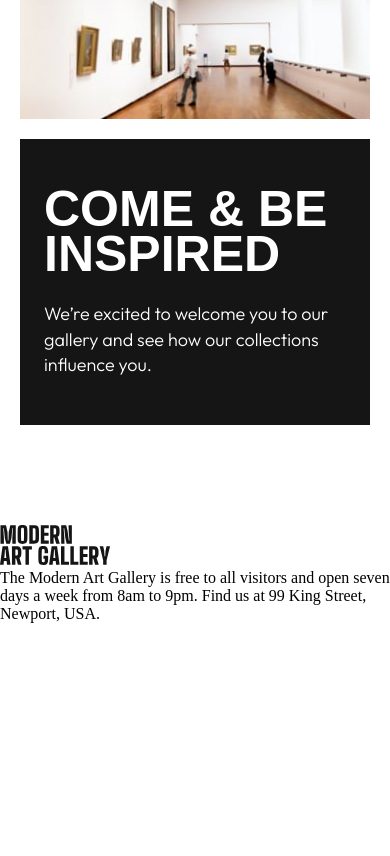
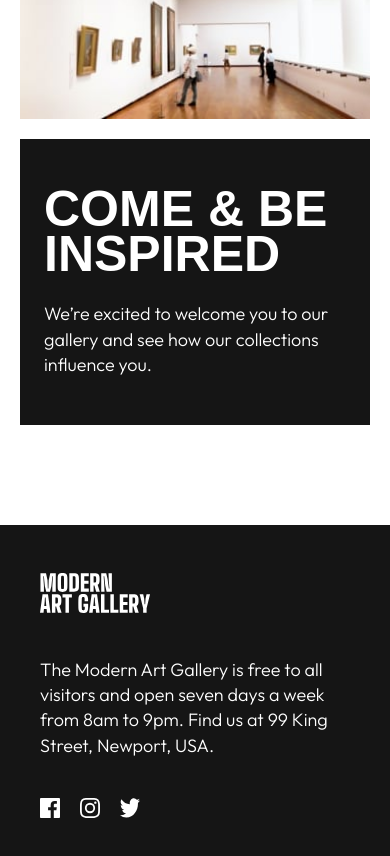
Before and after one commit to Gabriel707Alves/Art-Gallery-Website, a plain HTML site: page index.html in a window 390 px wide. Shown: the part 1996-2852 px from the top of the page. Before the commit the page ends 2643 px from the top, so only its background shows below. Drawn offline with Linux system fonts and the light colour scheme; a web font is replaced by a local one.

Commit message:
feat: I finished the first mobile interface of the project.

```diff
--- a/index.html
+++ b/index.html
@@ -34,7 +34,8 @@
     <main>
         <section class="gallery">
             <div class="gallery-section">
-                <img src="assets/images/mobile/image-grid-1.jpg" alt="image-grid-1-mobile" class="datails-image-grid1-mobile">
+                <img src="assets/images/mobile/image-grid-1.jpg" alt="image-grid-1-mobile"
+                    class="datails-image-grid1-mobile">
 
                 <div class="gallery-details">
                     <h2>YOUR DAY AT THE GALLERY</h2>
@@ -62,21 +63,16 @@
     <!-- Footer -->
     <footer>
         <div class="footer-informations">
-            <img src="assets/icons/logo-dark.svg" alt="logo-dark-mobile">
+            <img src="assets/icons/logo-light.svg" alt="logo-light-mobile">
             <p>
-                The Modern Art Gallery is free to all visitors and open seven days a week from 8am to 9pm. Find us at 99
-                King Street, Newport, USA.
+                The Modern Art Gallery is free to all visitors and open seven days a week from 8am to 9pm. Find us at 99 King Street, Newport, USA.
             </p>
-            <div>
-                <span class="footer-icons">
-                    <img src="assets/icons/icon-facebook.svg" alt="icon-facebook">
-                </span>
-                <span class="footer-icons">
-                    <img src="assets/icons/icon-instagram.svg" alt="icon-instagram">
-                </span>
-                <span class="footer-icons">
-                    <img src="assets/icons/icon-twitter.svg" alt="icon-twitter">
-                </span>
+            <div class="footer-icons">
+                <img src="assets/icons/icon-facebook.svg" alt="icon-facebook" class="icons">
+
+                <img src="assets/icons/icon-instagram.svg" alt="icon-instagram" class="icons">
+
+                <img src="assets/icons/icon-twitter.svg" alt="icon-twitter" class="icons">
             </div>
         </div>
     </footer>
--- a/style.css
+++ b/style.css
@@ -199,3 +199,21 @@ main {
         }
     }
 }
+
+
+/* FOOTER STYLES */
+footer{
+    background-color: var(--Grey-900);
+    color: var(--White);
+    padding: var(--spacing-600) var(--spacing-500);
+
+    p{
+        font: var(--text-preset-7);
+        margin: var(--spacing-500) var(--spacing-0);
+    }
+
+    .footer-icons{
+        display: flex;
+        gap: var(--spacing-250);
+    }
+}
```
